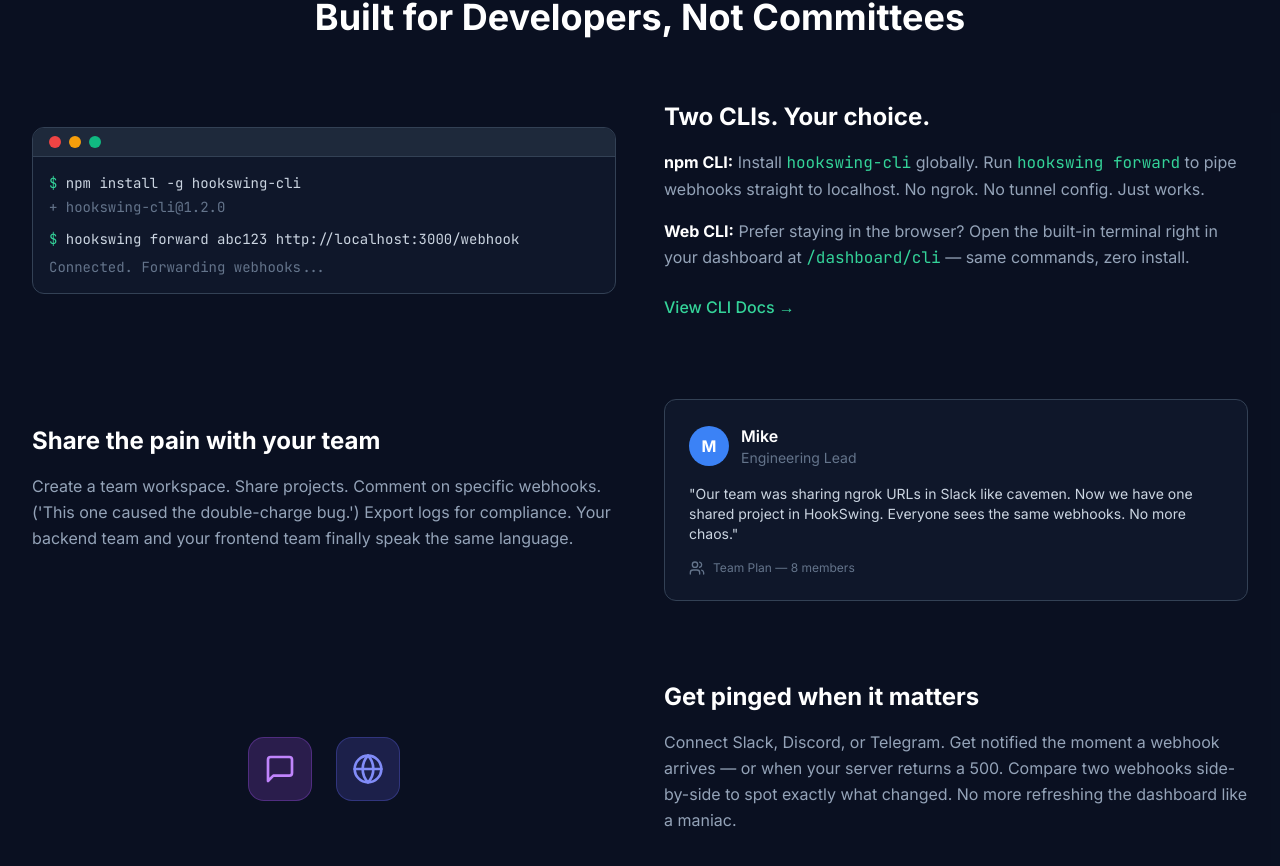
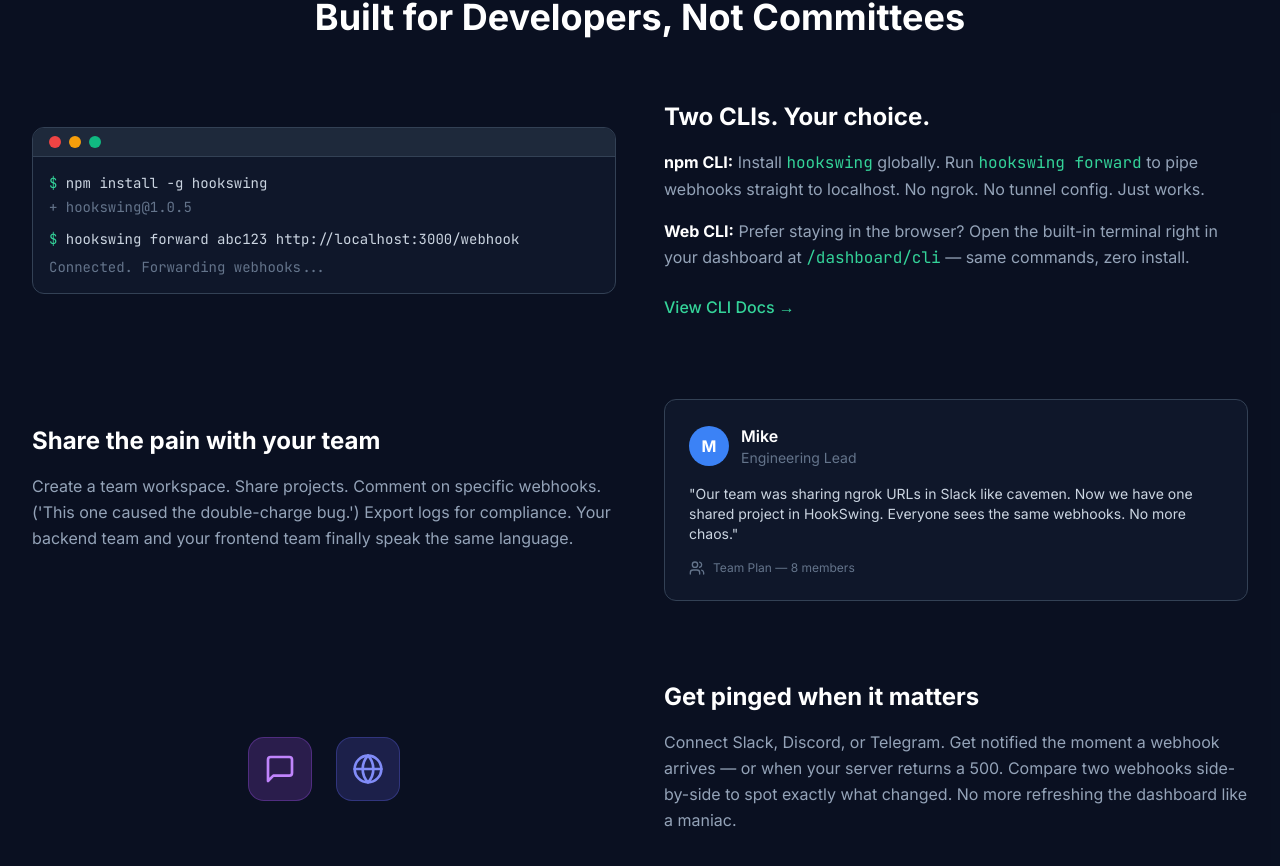
Before and after one commit to MBAS89/hookswing, a React (Vite) app in the folder apps/web/: page / in a window 1280 px wide. Shown: the part 2682-3548 px from the top of the page. Built offline with nearby package versions, Linux system fonts and the light colour scheme; no server answers.

Commit message:
docs: update package name hookswing-cli -> hookswing everywhere
- Landing page: install command, version badge, description
- Docs page: install and update commands
- Welcome email template: CLI install instruction

```diff
--- a/apps/web/src/pages/DocsPage.tsx
+++ b/apps/web/src/pages/DocsPage.tsx
@@ -228,7 +228,7 @@
 
             <Section id="cli" title="CLI Reference">
               <h3 className="text-lg font-semibold text-white mt-6 mb-3">3.1 Installation</h3>
-              <CodeBlock code={`npm install -g hookswing-cli
+              <CodeBlock code={`npm install -g hookswing
 
 hookswing --version
 # Expected: 1.x.x`} />
@@ -264,7 +264,7 @@
               <CodeBlock code={`hookswing replay wh_123abc456 http://localhost:3000/webhook`} />
 
               <h3 className="text-lg font-semibold text-white mt-6 mb-3">3.6 Update CLI</h3>
-              <CodeBlock code={`npm update -g hookswing-cli`} />
+              <CodeBlock code={`npm update -g hookswing`} />
             </Section>
 
             <Section id="web-cli" title="Web CLI">
--- a/apps/web/src/pages/LandingPage.tsx
+++ b/apps/web/src/pages/LandingPage.tsx
@@ -249,8 +249,8 @@
                 <div className="w-3 h-3 rounded-full bg-emerald-500" />
               </div>
               <div className="p-4 space-y-1 text-slate-300">
-                <div><span className="text-emerald-400">$</span> npm install -g hookswing-cli</div>
-                <div className="text-slate-500">+ hookswing-cli@1.2.0</div>
+                <div><span className="text-emerald-400">$</span> npm install -g hookswing</div>
+                <div className="text-slate-500">+ hookswing@1.0.5</div>
                 <div className="pt-2"><span className="text-emerald-400">$</span> hookswing forward abc123 http://localhost:3000/webhook</div>
                 <div className="text-slate-500 pt-1">Connected. Forwarding webhooks...</div>
               </div>
@@ -259,7 +259,7 @@
           <div className="order-1 lg:order-2">
             <h3 className="text-2xl font-bold text-white mb-4">Two CLIs. Your choice.</h3>
             <p className="text-slate-400 leading-relaxed mb-4">
-              <strong className="text-white">npm CLI:</strong> Install <code className="text-emerald-400">hookswing-cli</code> globally. Run <code className="text-emerald-400">hookswing forward</code> to pipe webhooks straight to localhost. No ngrok. No tunnel config. Just works.
+              <strong className="text-white">npm CLI:</strong> Install <code className="text-emerald-400">hookswing</code> globally. Run <code className="text-emerald-400">hookswing forward</code> to pipe webhooks straight to localhost. No ngrok. No tunnel config. Just works.
             </p>
             <p className="text-slate-400 leading-relaxed mb-6">
               <strong className="text-white">Web CLI:</strong> Prefer staying in the browser? Open the built-in terminal right in your dashboard at <code className="text-emerald-400">/dashboard/cli</code> — same commands, zero install.
@@ -502,7 +502,7 @@
     { q: 'Do you store my webhook payloads forever?', a: 'No. Free = 7 days. Pro = 90 days. After that, we delete them. If you need longer retention, contact us for Enterprise.' },
     { q: 'Can I self-host HookSwing?', a: 'Not yet. We are a managed SaaS. Self-hosted version is on the roadmap for Enterprise customers.' },
     { q: 'Does it work with Stripe, GitHub, PayPal, Twilio?', a: 'Yes. Any service that sends HTTP webhooks works. We are payload-agnostic. We don\'t verify signatures — that\'s your code\'s job.' },
-    { q: 'Is the CLI open source?', a: 'Yes. The npm CLI (hookswing-cli) is MIT-licensed and on GitHub. The backend is proprietary. Both the npm CLI and the built-in Web CLI at /dashboard/cli are free forever.' },
+    { q: 'Is the CLI open source?', a: 'Yes. The npm CLI (hookswing) is MIT-licensed and on GitHub. The backend is proprietary. Both the npm CLI and the built-in Web CLI at /dashboard/cli are free forever.' },
     { q: 'What is the Web CLI?', a: 'A browser-based terminal built into your dashboard. No install required. Run hookswing commands directly from /dashboard/cli — perfect for quick checks or locked-down machines.' },
     { q: 'What happens if I exceed my plan\'s webhook limit?', a: 'We still catch the webhook and return 200 to the sender (so they don\'t retry and spam you). But we drop the payload storage and notify you to upgrade. No surprise charges.' },
   ];
```
Also changed, not shown: 1 other file (tests, documents, lock files or other folders).
